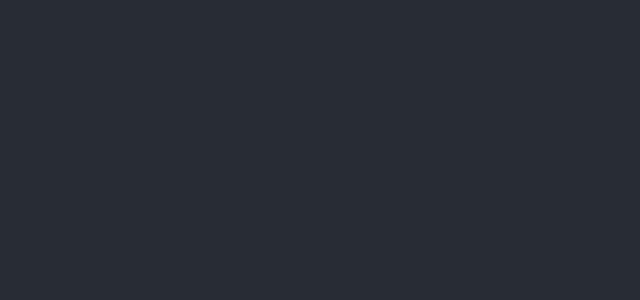
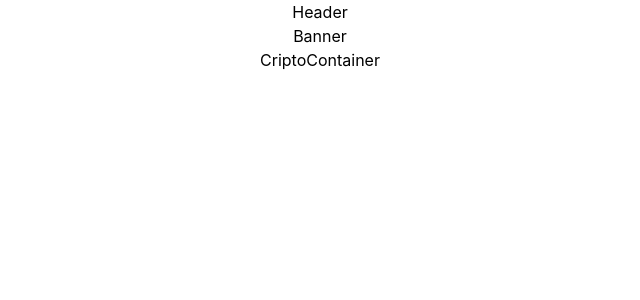
Before and after one commit to tamaraantonella/cripto, a React (Create React App) app: page / in a window 1280 px wide. Shown: the top 300 px of the page, without its empty margins (320-960 px from the left). Built offline with nearby package versions, Linux system fonts and the light colour scheme.

Commit message:
main components

```diff
--- a/src/App.tsx
+++ b/src/App.tsx
@@ -1,14 +1,16 @@
 import React from "react";
 
 import "./App.css";
+import Banner from "./components/banner";
+import CriptoContainer from "./components/cripto-container";
+import Header from "./components/header";
 
 function App() {
   return (
     <div className="App">
-      <header className="App-header">
-
-
-      </header>
+      <Header/>
+      <Banner />
+      <CriptoContainer/>
     </div>
   );
 }
--- /dev/null
+++ b/src/components/banner/index.jsx
@@ -0,0 +1,7 @@
+import React from 'react'
+
+export default function Banner() {
+  return (
+    <div>Banner</div>
+  )
+}
--- /dev/null
+++ b/src/components/cripto-container/index.jsx
@@ -0,0 +1,7 @@
+import React from 'react'
+
+export default function CriptoContainer() {
+  return (
+    <div>CriptoContainer</div>
+  )
+}
--- /dev/null
+++ b/src/components/header/index.jsx
@@ -0,0 +1,7 @@
+import React from 'react'
+
+export default function Header() {
+  return (
+    <div>Header</div>
+  )
+}
```
